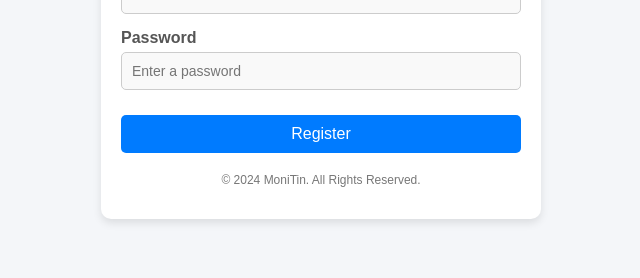
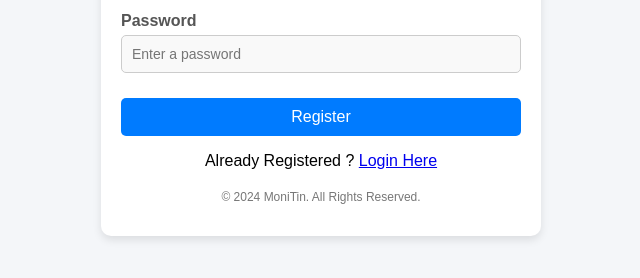
Before and after one commit to shomronh/certis, a plain HTML site: page templates/registerPage.html in a window 1280 px wide. Shown: the part 418-696 px from the top of the page, without its empty margins (319-959 px from the left). Drawn offline with Linux system fonts and the light colour scheme; files that its build step writes are made by us from their sources; files whose address does not match are found by name.

Commit message:
add back to login in register page

```diff
--- a/templates/registerPage.html
+++ b/templates/registerPage.html
@@ -24,6 +24,9 @@
             </div>
             <button type="submit" class="register-btn">Register</button>
         </form>
+        <div class="login-prompt">
+            <p>Already Registered ? <a href="loginPage">Login Here</a></p>
+        </div>
         <footer>
             <p>&copy; 2024 MoniTin. All Rights Reserved.</p>
         </footer>
```
